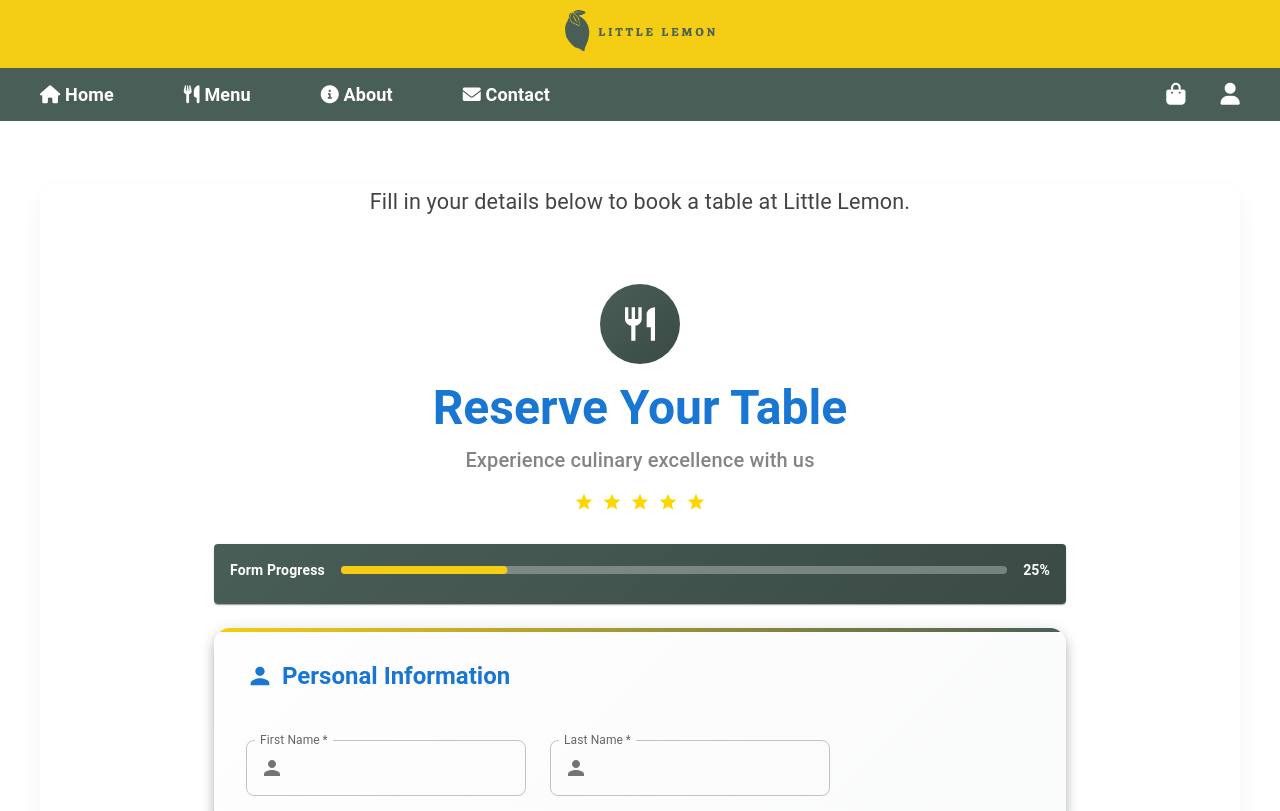
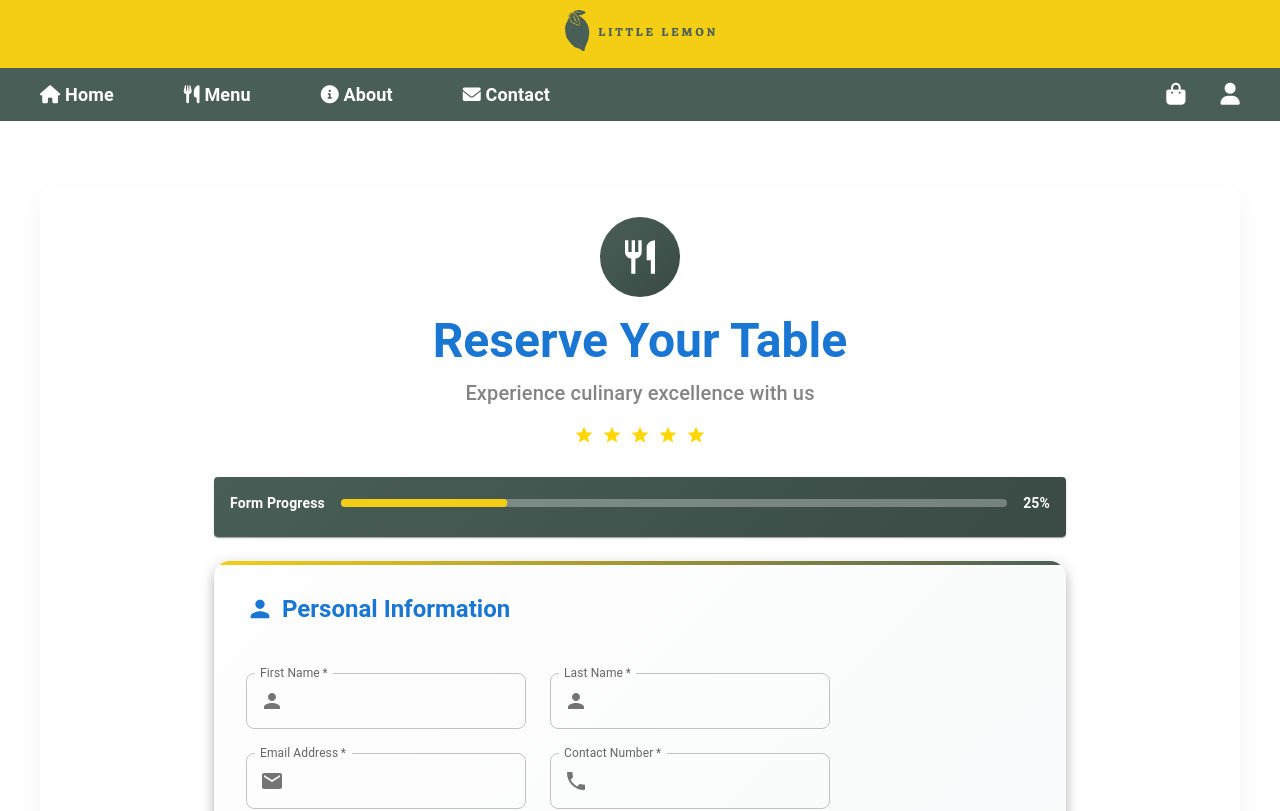
Before and after one commit to huzaifa-frontend/little-lemon-app, a React (Create React App) app: page /booking in a window 1280 px wide. Shown: the top 811 px of the page. Built offline with nearby package versions, Linux system fonts and the light colour scheme.

Commit message:
Update BookingPage.js

```diff
--- a/src/components/pages/BookingPage.js
+++ b/src/components/pages/BookingPage.js
@@ -23,7 +23,6 @@ function BookingPage({ submitForm }) {
 
   return (
     <main className="booking-page">
-      <p className="booking-description">Fill in your details below to book a table at Little Lemon.</p>
       <BookingForm
         availableTimes={availableTimes}
         dispatch={dispatch}
```
